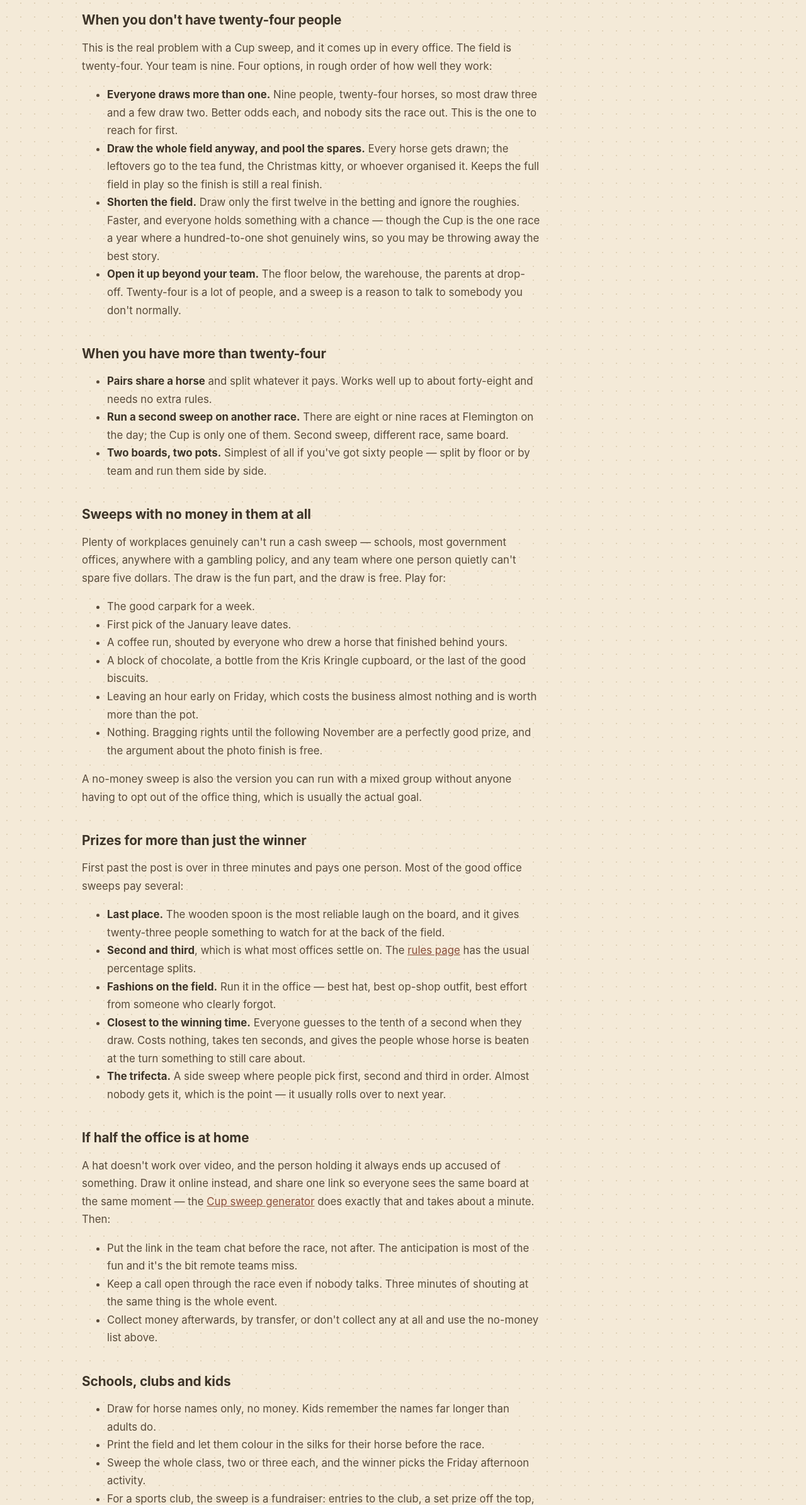
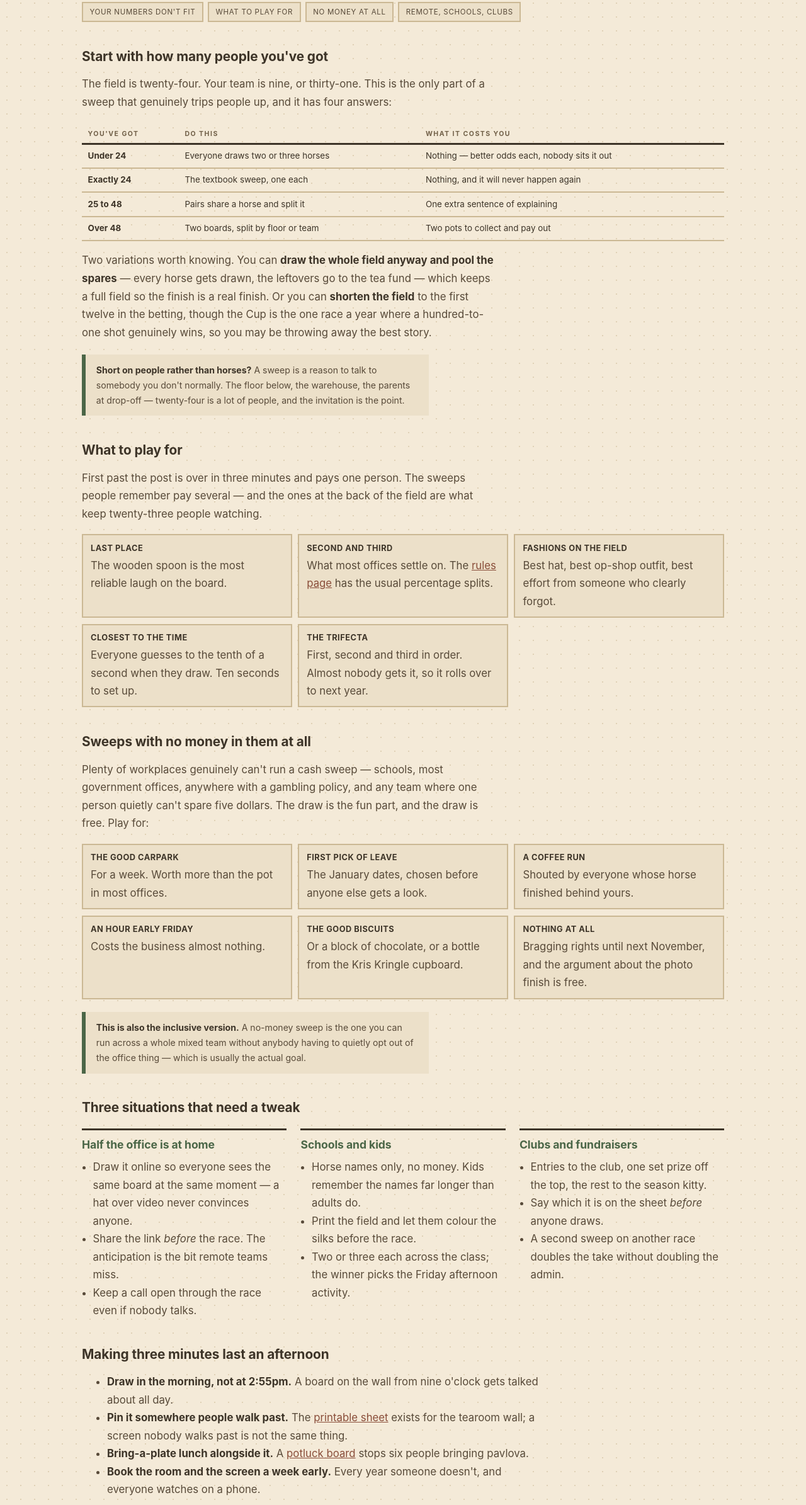
Before and after one commit to furling-com-au/bitbybit, a website: page public/melbourne-cup-sweep/ideas/index.html in a window 1280 px wide. Shown: the part 292-2682 px from the top of the page at 63% size. Drawn offline with Linux system fonts and the light colour scheme.

Commit message:
Give the Cup ideas page a shape you can scan
It shipped as nine identical prose-and-bullets sections, 4400px tall, with
no way to find your own problem in it. Someone arriving here has ONE
question - a number of people, or an office that can't take cash - and had
to read the lot to work out which section was theirs.

The fix is mostly information design rather than decoration:

- The two "how many people" sections were the same question asked twice,
  and it is the problem that actually trips people up. They are now one
  status-table keyed by group size, so you find your row instead of
  reading two sections.
- Both prize lists were bulleted full sentences, which forced reading all
  eleven to find the two that applied. They are card grids now - a label
  you skim and one line underneath.
- The three situation sections (remote, schools, clubs) were three more
  h2s in a stack of nine. They read as one three-up comparison.
- A jump row up top, because a page answering "I have nine people and no
  budget" should let you land on that.

Nine h2s down to seven, and 4434px down to 3374px.

The one real layout decision: .content caps at 66ch, which is the right
measure for reading and the wrong one for scanning - it squeezed both
grids into two narrow columns and left the page as tall as the prose
version it replaced. The block-built sections now take the full wrap
width and pull their own prose back to 62ch, so reading measure and
scanning width stop fighting.

Every colour is a token, so dark mode needed no second block. Verified at
1040px and 375px in both schemes: grids collapse to one column, the table
fits its own box, and the body never scrolls sideways.

Co-Authored-By: Claude Opus 5 <noreply@anthropic.com>

```diff
--- a/public/melbourne-cup-sweep/ideas/index.html
+++ b/public/melbourne-cup-sweep/ideas/index.html
@@ -17,6 +17,58 @@
 <meta name="theme-color" content="#f4ead8">
 <link rel="icon" href="/favicon.svg">
 <link rel="stylesheet" href="/styles.css">
+<style>
+  /* Page-scoped, same pattern as the plate and hens ideas pages. Every colour
+     is a token, so dark mode needs no second block — see the ink ladder note
+     in styles.css before introducing any literal here. */
+
+  /* Someone arrives at this page with ONE problem: a number of people, or an
+     office that can't take cash. The jump row lets them land on it instead of
+     reading nine sections to find out which one is theirs. */
+  .jump { display: flex; flex-wrap: wrap; gap: .45rem; list-style: none;
+    margin: 0 0 2rem; padding: 0; }
+  .jump a {
+    display: inline-block; font-size: .72rem; letter-spacing: .06em;
+    text-transform: uppercase; text-decoration: none;
+    color: var(--ink-soft); background: var(--paper-2);
+    border: 2px solid var(--line); padding: .28rem .65rem;
+  }
+  .jump a:hover, .jump a:focus-visible { color: var(--ink); border-color: var(--ink); }
+
+  /* Prizes are a browsing list, not an argument — you skim it for the one
+     that suits your office. Sentences in a bulleted column made people read
+     all eleven to find the two that applied. */
+  .prizes { display: grid; gap: .6rem; list-style: none; margin: 1.1rem 0 0;
+    padding: 0; grid-template-columns: repeat(auto-fit, minmax(265px, 1fr)); }
+  .prizes li { background: var(--paper-2); border: 2px solid var(--line);
+    padding: .6rem .75rem; font-size: .88rem; line-height: 1.5;
+    color: var(--ink-soft); }
+  .prizes b { display: block; color: var(--ink); font-size: .8rem;
+    letter-spacing: .04em; text-transform: uppercase; margin-bottom: .15rem; }
+
+  .tip { background: var(--paper-2); border-left: 6px solid var(--sage-dark);
+    padding: .8rem 1.05rem; margin: 1.3rem 0; font-size: .88rem; line-height: 1.7;
+    color: var(--ink-soft); max-width: 54ch; }
+  .tip b { color: var(--ink); }
+
+  /* .content caps at 66ch, which is the right measure for READING and the
+     wrong one for scanning: it squeezed both grids to two narrow columns and
+     left the page as tall as the prose version it replaced. So the sections
+     built from blocks get the full wrap width and their prose is pulled back
+     to the reading measure individually. */
+  #numbers, #prizes, #nomoney, #situations { max-width: none; }
+  #numbers > p, #prizes > p, #nomoney > p, #situations > p,
+  .tip { max-width: 62ch; }
+
+  /* The three short "situation" blocks read as one comparison rather than
+     three more h2s in a stack of nine. */
+  .cases { display: grid; gap: 1.4rem; margin-top: 1.2rem;
+    grid-template-columns: repeat(auto-fit, minmax(290px, 1fr)); }
+  .cases section { border-top: 3px solid var(--ink); padding-top: .6rem; }
+  .cases h3 { margin: 0 0 .35rem; }
+  .cases ul { margin: .4rem 0 0; padding-left: 1.1rem; }
+  .cases li { font-size: .9rem; line-height: 1.55; }
+</style>
 </head>
 <body class="article">
 <header class="site-head wrap">
@@ -31,136 +83,168 @@
   <p class="kicker">Twenty-four horses, however many people</p>
   <h1>Melbourne Cup sweep ideas</h1>
   <p class="lede">The classic sweep assumes twenty-four people, a hat and a
-  tin of gold coins. Most workplaces have none of those. Here's what to do
-  when the numbers don't line up, when the office can't handle cash at all,
-  and how to make a race that lasts three minutes fill an afternoon.</p>
+  tin of gold coins. Most offices have none of those. Here's what to do when
+  the numbers don't match, when the workplace can't touch cash, and how to
+  make a three-minute race fill an afternoon.</p>
 
-  <section class="content">
-    <h2>When you don't have twenty-four people</h2>
-    <p>This is the real problem with a Cup sweep, and it comes up in every
-    office. The field is twenty-four. Your team is nine. Four options, in
-    rough order of how well they work:</p>
-    <ul>
-      <li><strong>Everyone draws more than one.</strong> Nine people, twenty-four
-      horses, so most draw three and a few draw two. Better odds each, and
-      nobody sits the race out. This is the one to reach for first.</li>
-      <li><strong>Draw the whole field anyway, and pool the spares.</strong>
-      Every horse gets drawn; the leftovers go to the tea fund, the Christmas
-      kitty, or whoever organised it. Keeps the full field in play so the
-      finish is still a real finish.</li>
-      <li><strong>Shorten the field.</strong> Draw only the first twelve in the
-      betting and ignore the roughies. Faster, and everyone holds something
-      with a chance — though the Cup is the one race a year where a hundred-to-one
-      shot genuinely wins, so you may be throwing away the best story.</li>
-      <li><strong>Open it up beyond your team.</strong> The floor below, the
-      warehouse, the parents at drop-off. Twenty-four is a lot of people, and
-      a sweep is a reason to talk to somebody you don't normally.</li>
+  <ul class="jump">
+    <li><a href="#numbers">Your numbers don't fit</a></li>
+    <li><a href="#prizes">What to play for</a></li>
+    <li><a href="#nomoney">No money at all</a></li>
+    <li><a href="#situations">Remote, schools, clubs</a></li>
+  </ul>
+
+  <section class="content" id="numbers">
+    <h2>Start with how many people you've got</h2>
+    <p>The field is twenty-four. Your team is nine, or thirty-one. This is the
+    only part of a sweep that genuinely trips people up, and it has four
+    answers:</p>
+
+    <div class="status-wrap">
+      <table class="status-table">
+        <thead>
+          <tr><th>You've got</th><th>Do this</th><th>What it costs you</th></tr>
+        </thead>
+        <tbody>
+          <tr>
+            <td class="st-name">Under 24</td>
+            <td>Everyone draws two or three horses</td>
+            <td>Nothing — better odds each, nobody sits it out</td>
+          </tr>
+          <tr>
+            <td class="st-name">Exactly 24</td>
+            <td>The textbook sweep, one each</td>
+            <td>Nothing, and it will never happen again</td>
+          </tr>
+          <tr>
+            <td class="st-name">25 to 48</td>
+            <td>Pairs share a horse and split it</td>
+            <td>One extra sentence of explaining</td>
+          </tr>
+          <tr>
+            <td class="st-name">Over 48</td>
+            <td>Two boards, split by floor or team</td>
+            <td>Two pots to collect and pay out</td>
+          </tr>
+        </tbody>
+      </table>
+    </div>
+
+    <p>Two variations worth knowing. You can <strong>draw the whole field
+    anyway and pool the spares</strong> — every horse gets drawn, the leftovers
+    go to the tea fund — which keeps a full field so the finish is a real
+    finish. Or you can <strong>shorten the field</strong> to the first twelve
+    in the betting, though the Cup is the one race a year where a hundred-to-one
+    shot genuinely wins, so you may be throwing away the best story.</p>
+
+    <div class="tip"><b>Short on people rather than horses?</b> A sweep is a
+    reason to talk to somebody you don't normally. The floor below, the
+    warehouse, the parents at drop-off — twenty-four is a lot of people, and
+    the invitation is the point.</div>
+  </section>
+
+  <section class="content" id="prizes">
+    <h2>What to play for</h2>
+    <p>First past the post is over in three minutes and pays one person. The
+    sweeps people remember pay several — and the ones at the back of the field
+    are what keep twenty-three people watching.</p>
+    <ul class="prizes">
+      <li><b>Last place</b>The wooden spoon is the most reliable laugh on the
+      board.</li>
+      <li><b>Second and third</b>What most offices settle on. The
+      <a href="/melbourne-cup-sweep/rules/">rules page</a> has the usual
+      percentage splits.</li>
+      <li><b>Fashions on the field</b>Best hat, best op-shop outfit, best
+      effort from someone who clearly forgot.</li>
+      <li><b>Closest to the time</b>Everyone guesses to the tenth of a second
+      when they draw. Ten seconds to set up.</li>
+      <li><b>The trifecta</b>First, second and third in order. Almost nobody
+      gets it, so it rolls over to next year.</li>
     </ul>
+  </section>
 
-    <h2>When you have more than twenty-four</h2>
-    <ul>
-      <li><strong>Pairs share a horse</strong> and split whatever it pays. Works
-      well up to about forty-eight and needs no extra rules.</li>
-      <li><strong>Run a second sweep on another race.</strong> There are eight
-      or nine races at Flemington on the day; the Cup is only one of them.
-      Second sweep, different race, same board.</li>
-      <li><strong>Two boards, two pots.</strong> Simplest of all if you've got
-      sixty people — split by floor or by team and run them side by side.</li>
-    </ul>
-
+  <section class="content" id="nomoney">
     <h2>Sweeps with no money in them at all</h2>
     <p>Plenty of workplaces genuinely can't run a cash sweep — schools, most
     government offices, anywhere with a gambling policy, and any team where
-    one person quietly can't spare five dollars. The draw is the fun part,
-    and the draw is free. Play for:</p>
+    one person quietly can't spare five dollars. The draw is the fun part, and
+    the draw is free. Play for:</p>
+    <ul class="prizes">
+      <li><b>The good carpark</b>For a week. Worth more than the pot in most
+      offices.</li>
+      <li><b>First pick of leave</b>The January dates, chosen before anyone
+      else gets a look.</li>
+      <li><b>A coffee run</b>Shouted by everyone whose horse finished behind
+      yours.</li>
+      <li><b>An hour early Friday</b>Costs the business almost nothing.</li>
+      <li><b>The good biscuits</b>Or a block of chocolate, or a bottle from
+      the Kris Kringle cupboard.</li>
+      <li><b>Nothing at all</b>Bragging rights until next November, and the
+      argument about the photo finish is free.</li>
+    </ul>
+    <div class="tip"><b>This is also the inclusive version.</b> A no-money
+    sweep is the one you can run across a whole mixed team without anybody
+    having to quietly opt out of the office thing — which is usually the
+    actual goal.</div>
+  </section>
+
+  <section class="content" id="situations">
+    <h2>Three situations that need a tweak</h2>
+    <div class="cases">
+      <section>
+        <h3>Half the office is at home</h3>
+        <ul>
+          <li>Draw it online so everyone sees the same board at the same
+          moment — a hat over video never convinces anyone.</li>
+          <li>Share the link <em>before</em> the race. The anticipation is the
+          bit remote teams miss.</li>
+          <li>Keep a call open through the race even if nobody talks.</li>
+        </ul>
+      </section>
+      <section>
+        <h3>Schools and kids</h3>
+        <ul>
+          <li>Horse names only, no money. Kids remember the names far longer
+          than adults do.</li>
+          <li>Print the field and let them colour the silks before the race.</li>
+          <li>Two or three each across the class; the winner picks the Friday
+          afternoon activity.</li>
+        </ul>
+      </section>
+      <section>
+        <h3>Clubs and fundraisers</h3>
+        <ul>
+          <li>Entries to the club, one set prize off the top, the rest to the
+          season kitty.</li>
+          <li>Say which it is on the sheet <em>before</em> anyone draws.</li>
+          <li>A second sweep on another race doubles the take without doubling
+          the admin.</li>
+        </ul>
+      </section>
+    </div>
+  </section>
+
+  <section class="content">
+    <h2>Making three minutes last an afternoon</h2>
     <ul>
-      <li>The good carpark for a week.</li>
-      <li>First pick of the January leave dates.</li>
-      <li>A coffee run, shouted by everyone who drew a horse that finished
-      behind yours.</li>
-      <li>A block of chocolate, a bottle from the Kris Kringle cupboard, or
-      the last of the good biscuits.</li>
-      <li>Leaving an hour early on Friday, which costs the business almost
-      nothing and is worth more than the pot.</li>
-      <li>Nothing. Bragging rights until the following November are a
-      perfectly good prize, and the argument about the photo finish is free.</li>
-    </ul>
-    <p>A no-money sweep is also the version you can run with a mixed group
-    without anyone having to opt out of the office thing, which is usually
-    the actual goal.</p>
-
-    <h2>Prizes for more than just the winner</h2>
-    <p>First past the post is over in three minutes and pays one person. Most
-    of the good office sweeps pay several:</p>
-    <ul>
-      <li><strong>Last place.</strong> The wooden spoon is the most reliable
-      laugh on the board, and it gives twenty-three people something to watch
-      for at the back of the field.</li>
-      <li><strong>Second and third</strong>, which is what most offices settle
-      on. The <a href="/melbourne-cup-sweep/rules/">rules page</a> has the
-      usual percentage splits.</li>
-      <li><strong>Fashions on the field.</strong> Run it in the office — best
-      hat, best op-shop outfit, best effort from someone who clearly forgot.</li>
-      <li><strong>Closest to the winning time.</strong> Everyone guesses to
-      the tenth of a second when they draw. Costs nothing, takes ten seconds,
-      and gives the people whose horse is beaten at the turn something to
-      still care about.</li>
-      <li><strong>The trifecta.</strong> A side sweep where people pick first,
-      second and third in order. Almost nobody gets it, which is the point —
-      it usually rolls over to next year.</li>
-    </ul>
-
-    <h2>If half the office is at home</h2>
-    <p>A hat doesn't work over video, and the person holding it always ends
-    up accused of something. Draw it online instead, and share one link so
-    everyone sees the same board at the same moment — the
-    <a href="/melbourne-cup-sweep/">Cup sweep generator</a> does exactly that
-    and takes about a minute. Then:</p>
-    <ul>
-      <li>Put the link in the team chat before the race, not after. The
-      anticipation is most of the fun and it's the bit remote teams miss.</li>
-      <li>Keep a call open through the race even if nobody talks. Three
-      minutes of shouting at the same thing is the whole event.</li>
-      <li>Collect money afterwards, by transfer, or don't collect any at all
-      and use the no-money list above.</li>
-    </ul>
-
-    <h2>Schools, clubs and kids</h2>
-    <ul>
-      <li>Draw for horse names only, no money. Kids remember the names far
-      longer than adults do.</li>
-      <li>Print the field and let them colour in the silks for their horse
-      before the race.</li>
-      <li>Sweep the whole class, two or three each, and the winner picks the
-      Friday afternoon activity.</li>
-      <li>For a sports club, the sweep is a fundraiser: entries to the club,
-      a set prize off the top, and the rest to the season kitty. Say which
-      it is on the sheet before anyone draws.</li>
-    </ul>
-
-    <h2>Making three minutes last an afternoon</h2>
-    <p>The race is over quickly and the sweep is over quicker. What actually
-    fills the day:</p>
-    <ul>
-      <li>Draw in the morning, not at 2:55pm. A board up on the wall from
-      nine o'clock gets talked about all day.</li>
-      <li>Pin the sheet somewhere everyone walks past — the
-      <a href="/melbourne-cup-sweep/printable/">printable version</a> exists
-      for the tearoom wall, and a screen nobody walks past is not the same
-      thing.</li>
-      <li>Bring-a-plate lunch alongside it. If you want the food sorted
-      without six people bringing pavlova, a
-      <a href="/bring-a-plate/">potluck board</a> handles the list.</li>
-      <li>Book the room and the screen a week early. Every year someone
-      doesn't, and everyone watches on a phone.</li>
+      <li><strong>Draw in the morning, not at 2:55pm.</strong> A board on the
+      wall from nine o'clock gets talked about all day.</li>
+      <li><strong>Pin it somewhere people walk past.</strong> The
+      <a href="/melbourne-cup-sweep/printable/">printable sheet</a> exists for
+      the tearoom wall; a screen nobody walks past is not the same thing.</li>
+      <li><strong>Bring-a-plate lunch alongside it.</strong> A
+      <a href="/bring-a-plate/">potluck board</a> stops six people bringing
+      pavlova.</li>
+      <li><strong>Book the room and the screen a week early.</strong> Every
+      year someone doesn't, and everyone watches on a phone.</li>
     </ul>
 
     <h2>Run it without the scissors</h2>
     <p>The <a href="/melbourne-cup-sweep/">Cup sweep generator</a> does the
-    drawing and the sharing — paste your names, hit draw, send one link.
-    Free, no signup, and it deliberately never touches the money: collect
-    the gold coins however your office always has. If you want the rules and
-    the pot conventions settled first, that's the
+    drawing and the sharing — paste your names, hit draw, send one link. Free,
+    no signup, and it deliberately never touches the money: collect the gold
+    coins however your office always has. For the pot conventions and the
+    scratchings argument, that's the
     <a href="/melbourne-cup-sweep/rules/">sweep rules page</a>.</p>
   </section>
 
```
Also changed, not shown: public/melbourne-cup-sweep/ideas/index.md (+60 -42 lines).
